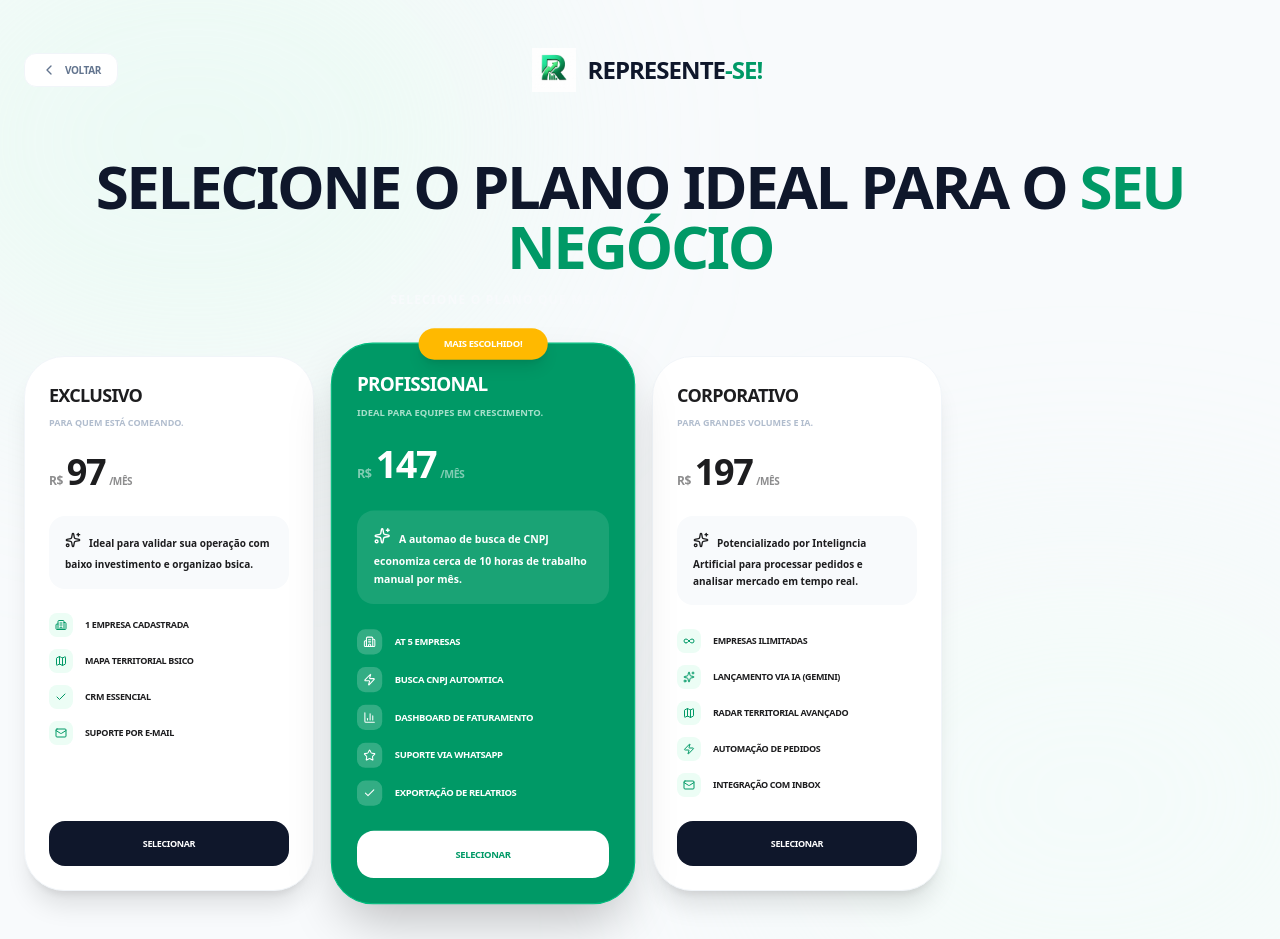
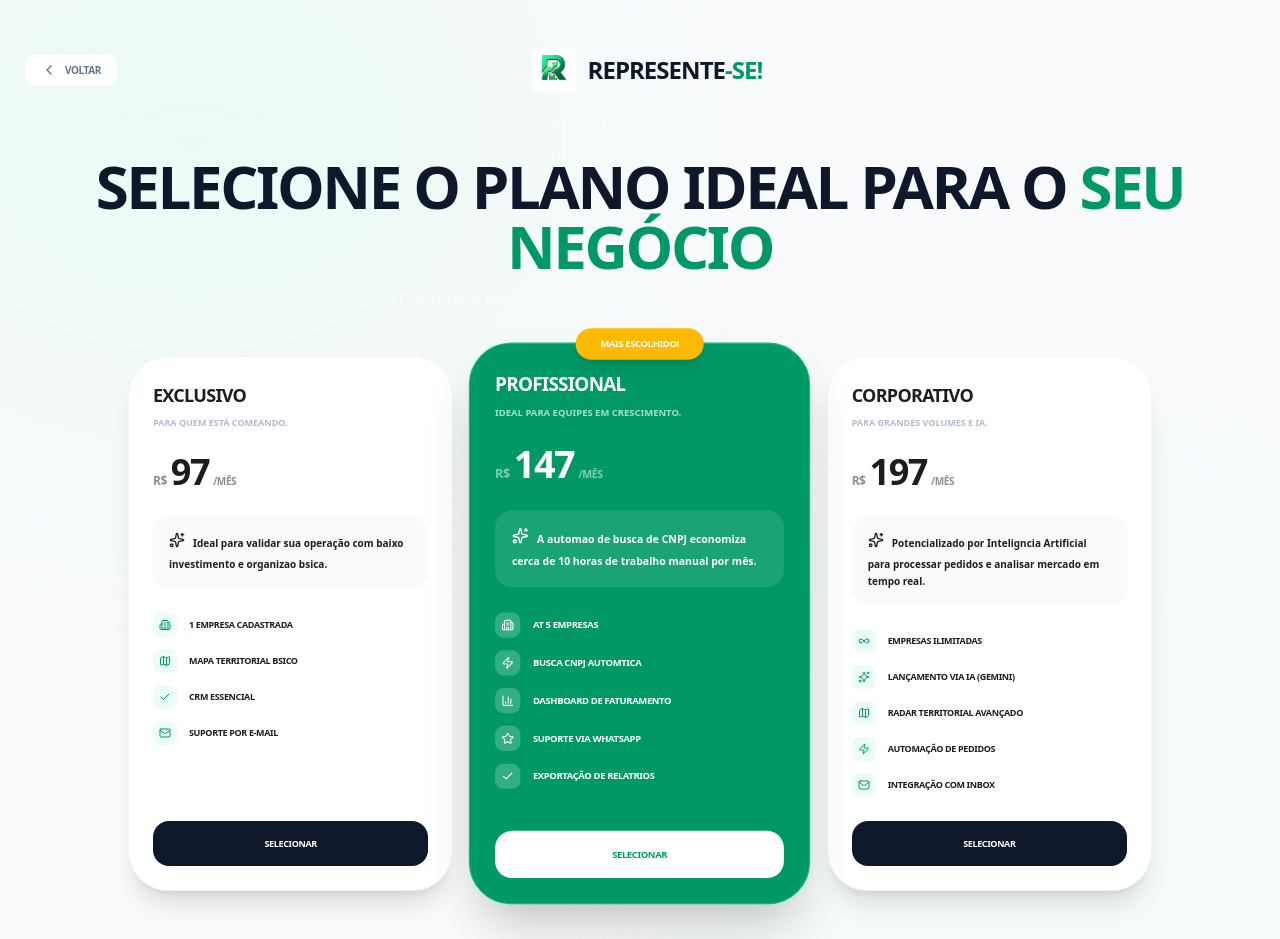
Before and after one commit to PedroBorelaManzi/Represente-Me-, a React (Vite) app: page /register in a window 1280 px wide. Built offline with nearby package versions, Linux system fonts and the light colour scheme; no server answers.

Commit message:
feat: add registration page with multi-step plan selection and Supabase authentication

```diff
--- a/src/pages/Register.tsx
+++ b/src/pages/Register.tsx
@@ -160,7 +160,7 @@ const Register = () => {
                 </p>
               </div>
 
-              <div className="grid grid-cols-1 md:grid-cols-2 lg:grid-cols-4 gap-6">
+              <div className="grid grid-cols-1 md:grid-cols-3 gap-6 max-w-5xl mx-auto">
                 {plans.map((plan) => (
                   <motion.div
                     key={plan.id}
```
